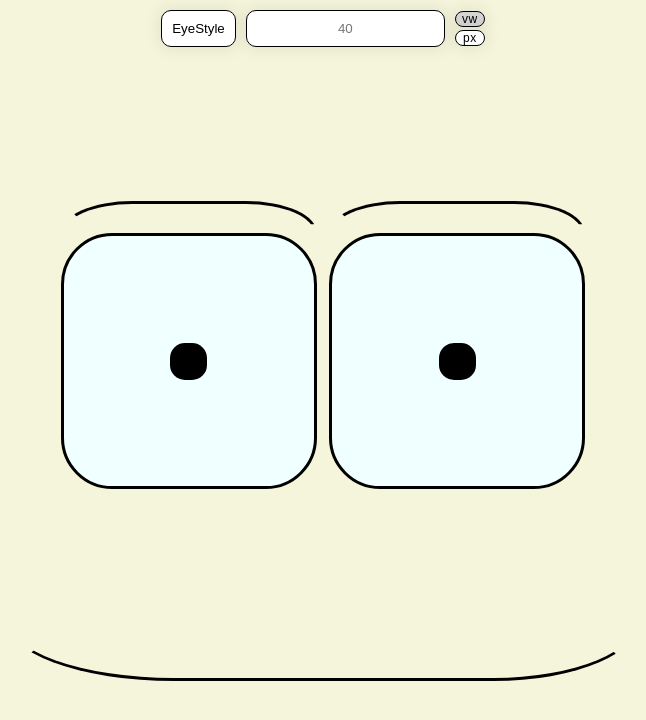
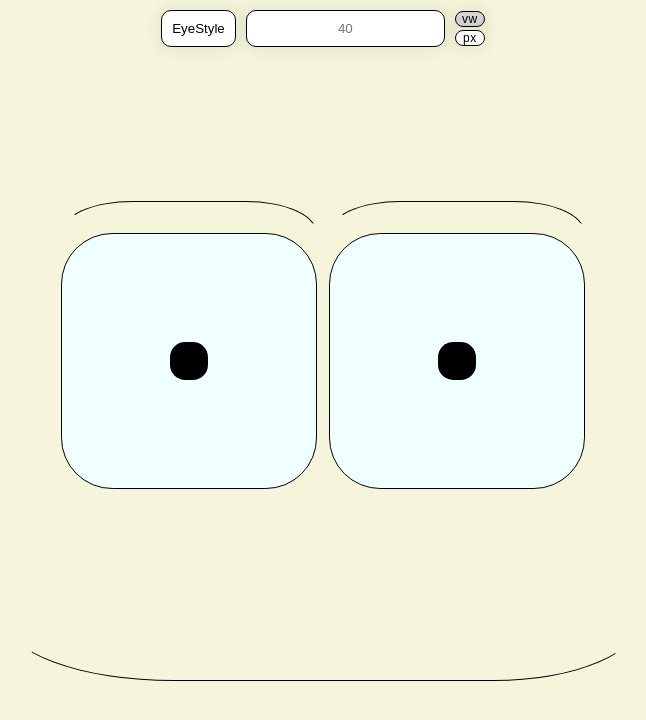
Before and after one commit to mkuenzl/animate-cursor, a React (Create React App) app: page / in a window 1280 px wide. Shown: the top 720 px of the page, without its empty margins (317-963 px from the left). Built offline with nearby package versions, Linux system fonts and the light colour scheme.

Commit message:
fixed css property not found on border-width
fixed button swapper eye className on first click

```diff
--- a/src/components/face/features/Eye.css
+++ b/src/components/face/features/Eye.css
@@ -10,8 +10,7 @@
 	display: flex;
 	width: 40%;
 	height: 100%;
-	border: solid #000;
-	border-width: small;
+	border: 0.125vw solid #000;
 	border-color: #000 transparent transparent transparent;
 	border-radius: 50%/4.5vw 4.5vw 0 0;
 	transform: translate(calc(var(--width) * 0.125 * (var(--x))), calc(var(--width) * 0.15 * (var(--y))));
@@ -21,8 +20,7 @@
 	display: flex;
 	width: 40%;
 	height: 80%;
-	border: solid #000;
-	border-width: small;
+	border: 0.1vw solid #000;
 	align-items: center;
 	justify-content: center;
 	background-color: azure;
@@ -34,8 +32,7 @@
 	display: flex;
 	width: 40%;
 	height: 80%;
-	border: solid #000;
-	border-width: small;
+	border: 0.1vw solid #000;
 	align-items: center;
 	justify-content: center;
 	background-color: azure;
--- a/src/components/face/features/Mouth.css
+++ b/src/components/face/features/Mouth.css
@@ -2,8 +2,7 @@
 	display: flex;
 	width: 100%;
 	height: 100%;
-	border: solid #000;
-	border-width: small;
+	border: 0.15vw solid #000;
 	border-color: transparent transparent #000 transparent;
 	border-radius: 0 0 17.5vw 40%/7.5vw;
 }
--- a/src/components/form/utility/ButtonSwapper.jsx
+++ b/src/components/form/utility/ButtonSwapper.jsx
@@ -7,13 +7,13 @@ const ButtonSwapper = ({ name }) => {
 	const handleClick = (event) => {
 		if (clicked) {
 			setClicked(false);
-			document.getElementById("leftEye").className = "eye-style-round";
-			document.getElementById("rightEye").className = "eye-style-round";
+			document.getElementById("leftEye").className = "eye";
+			document.getElementById("rightEye").className = "eye";
 			console.log("eye style: round");
 		} else {
 			setClicked(true);
-			document.getElementById("leftEye").className = "eye";
-			document.getElementById("rightEye").className = "eye";
+			document.getElementById("leftEye").className = "eye-style-round";
+			document.getElementById("rightEye").className = "eye-style-round";
 			console.log("eye style: default");
 		}
 	};
```
